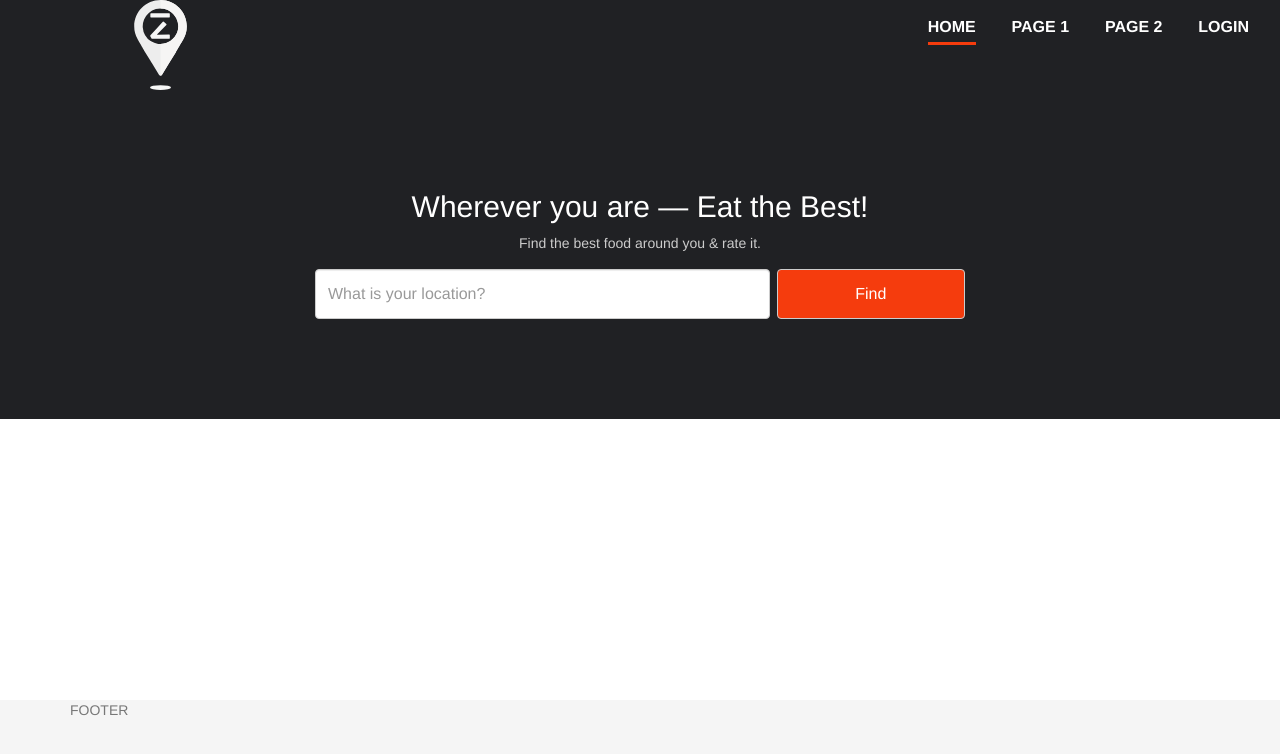
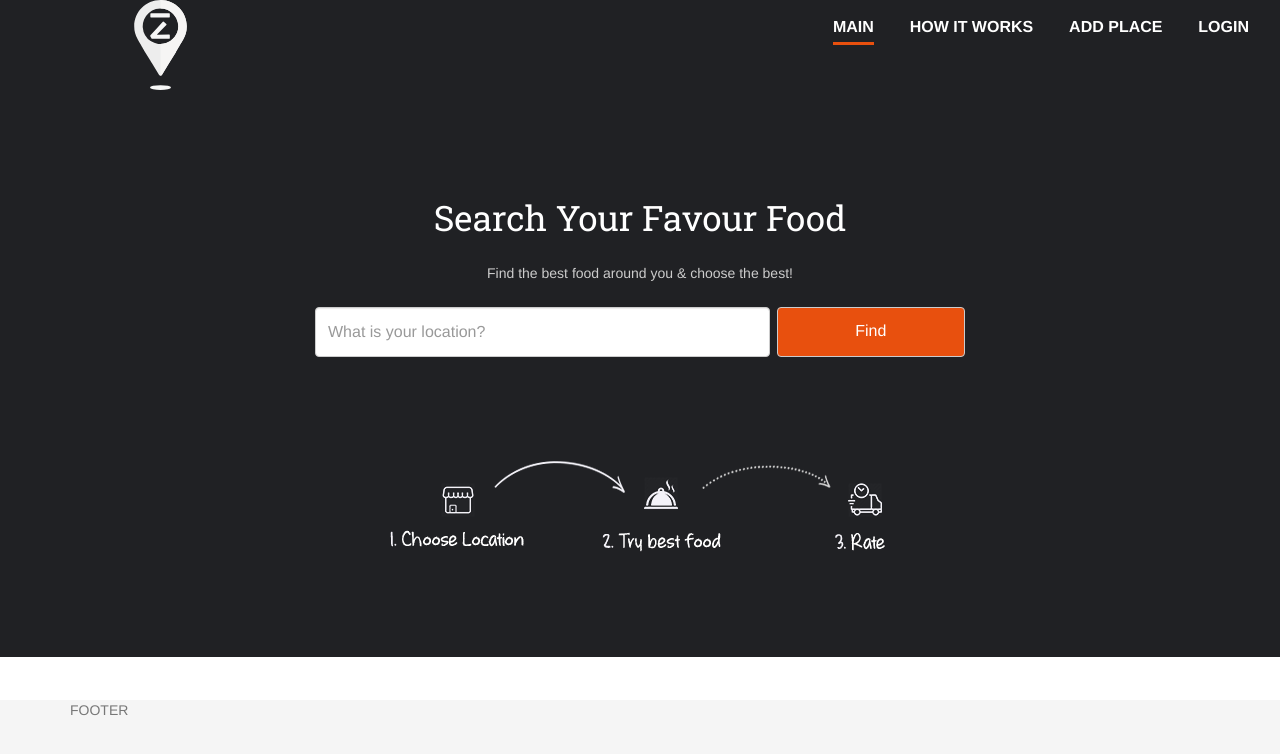
Before and after one commit to nickzcv/zorg, a website: page app/index.html in a window 1280 px wide. Drawn offline with Linux system fonts and the light colour scheme.

Commit message:
update main page

```diff
--- a/app/index.html
+++ b/app/index.html
@@ -28,17 +28,16 @@
     <!-- Navigation -->
     <nav class="col-md-9 navigation hidden">
       <ul>
-        <li><a class="active" href="#">Home</a></li>
-        <li><a class="sub-nav-trigger" href="#">Page 1</a>
+        <li><a class="active" href="#">Main</a></li>
+        <li><a href="#">How it works</a></li>
+        <li><a class="sub-nav-trigger" href="#">Add place</a>
           <ul class="sub-nav">
-            <li><a href="#">Best Sellers</a> <span class="icon ion-trophy"></span></li>
-            <li><a href="#">Категория 2</a></li>
-            <li><a href="#">Категория 3</a></li>
-            <li><a href="#">Категория 4</a></li>
-            <li><a href="#">Категория 5</a></li>
+            <li><a href="#"><span class="icon ion-plus"></span> Restaurant</a></li>
+            <li><a href="#"><span class="icon ion-plus"></span> Cafe</a></li>
+            <li><a href="#"><span class="icon ion-plus"></span> Pizza</a></li>
+            <li><a href="#"><span class="icon ion-plus"></span> Other</a></li>
           </ul>
         </li>
-        <li><a href="#">Page 2</a></li>
         <li><a href="#">Login</a></li>
       </ul>
     </nav>
@@ -52,15 +51,14 @@
 <!-- /end header section -->
 
 <section class="container-fluid welcome-section">
-  <h2><span>Wherever you are</span><span> — Eat the Best!</span></h2>
-  <div class="subheader">Find the best food around you & rate it.</div>
+  <!-- <h2><span>Wherever you are</span><span> — Eat the Best!</span></h2> -->
+  <h2>Search Your Favour Food</h2>
+  <div class="sub-header">Find the best food around you & choose the best!</div>
   <div class="finder">
     <input type="text" class="form-control" placeholder="What is your location?">
     <button type="submit" class="btn btn-default">Find</button>
   </div>
-  <div class="steps">
-
-  </div>
+  <div class="steps"></div>
 </section>
 
 
--- a/app/scss/partials/_base.scss
+++ b/app/scss/partials/_base.scss
@@ -1,10 +1,11 @@
+@import url('https://fonts.googleapis.com/css?family=Roboto+Slab:100,300,400,700&subset=cyrillic-ext');
 /* Base styles
 -------------------------------------------------- */
 // Color schema
 $main: #000;
 $main-dark: #202124;
 $light-gray: #f5f5f5;
-$yellow: #f53c0d;
+$yellow: #e8500e;
 
 
 
--- a/app/scss/partials/_index.scss
+++ b/app/scss/partials/_index.scss
@@ -6,13 +6,12 @@
   padding-top: 5rem;
 
   h2 {
+    font-family: 'Roboto Slab', serif;
     color: #fff;
     text-align: right;
-    span {
-      display: block;
-    }
+    font-size: 35px;
   }
-  .subheader {
+  .sub-header {
     color: #ccc;
     text-align: right;
     margin-bottom: 1rem;
@@ -38,19 +37,19 @@
   }
   .steps {
     height: 100px;
+    width: 500px;
+    background: url(../img/steps.png) no-repeat;
+    background-size: contain;
+    background-position: center;
+    margin: 100px auto;
   }
 
 
   /* Tablets */
   @media only screen and (min-width: 768px) {
-    h2 {
+    h2, .sub-header  {
       text-align: center;
-      span {
-        display: inline;
-      }
-    }
-    .subheader {
-      text-align: center;
+      padding: 0.5rem 0;
     }
     .finder {
       width: 650px;
```
Also changed, not shown: app/css/main.css, app/css/main.min.css, app/img/icons/food-service.svg (added), app/img/icons/star.svg (added), app/img/icons/two-pointers.svg (added), app/img/steps.png (added), temp/svg/food-service.svg (renamed from temp/svg/ROOM SERVICE.svg), temp/svg/star.svg (renamed from temp/svg/PREMIUM PRODUCT.svg), temp/svg/two-pointers.svg (renamed from temp/svg/FIND US.svg).
